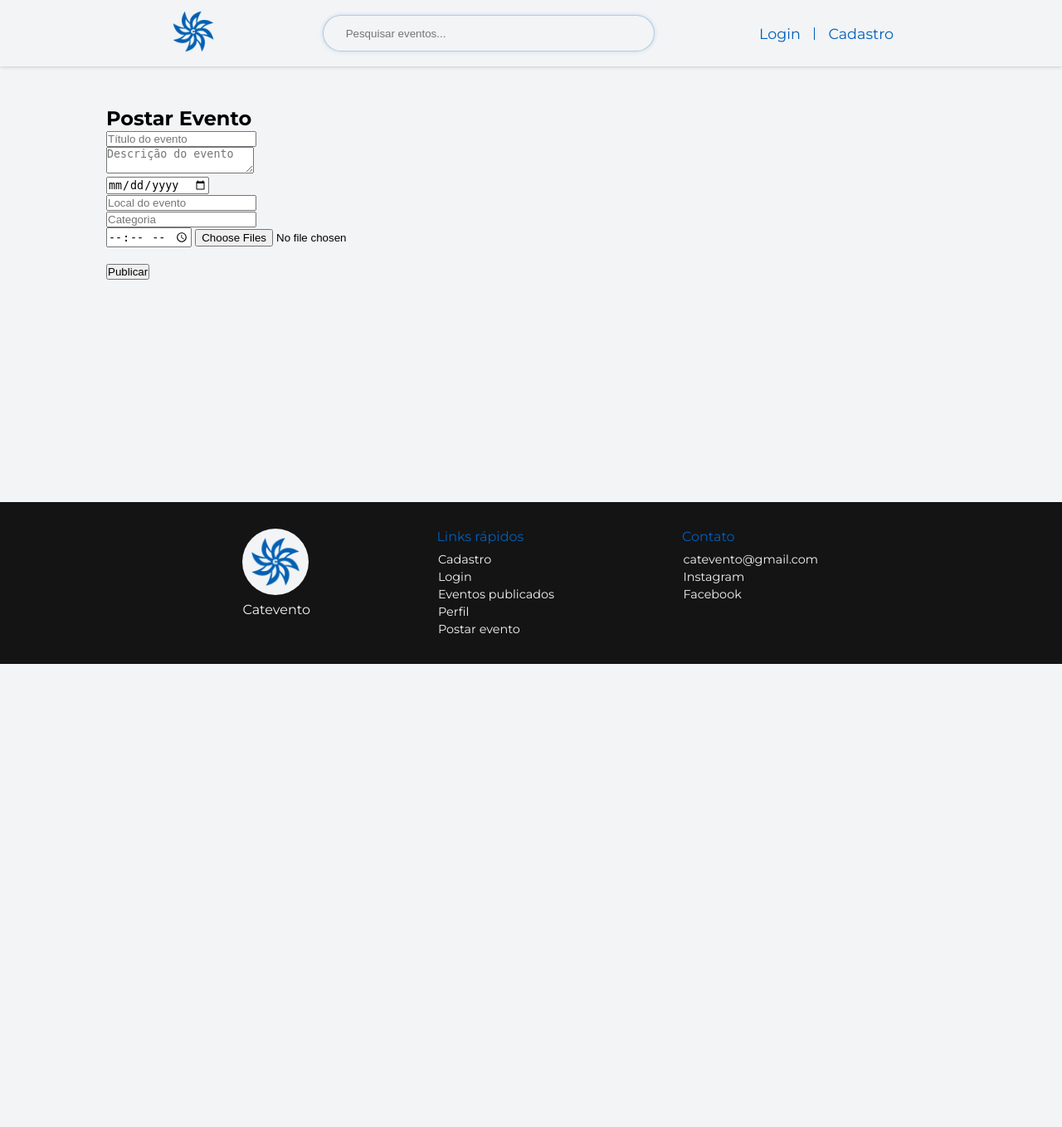
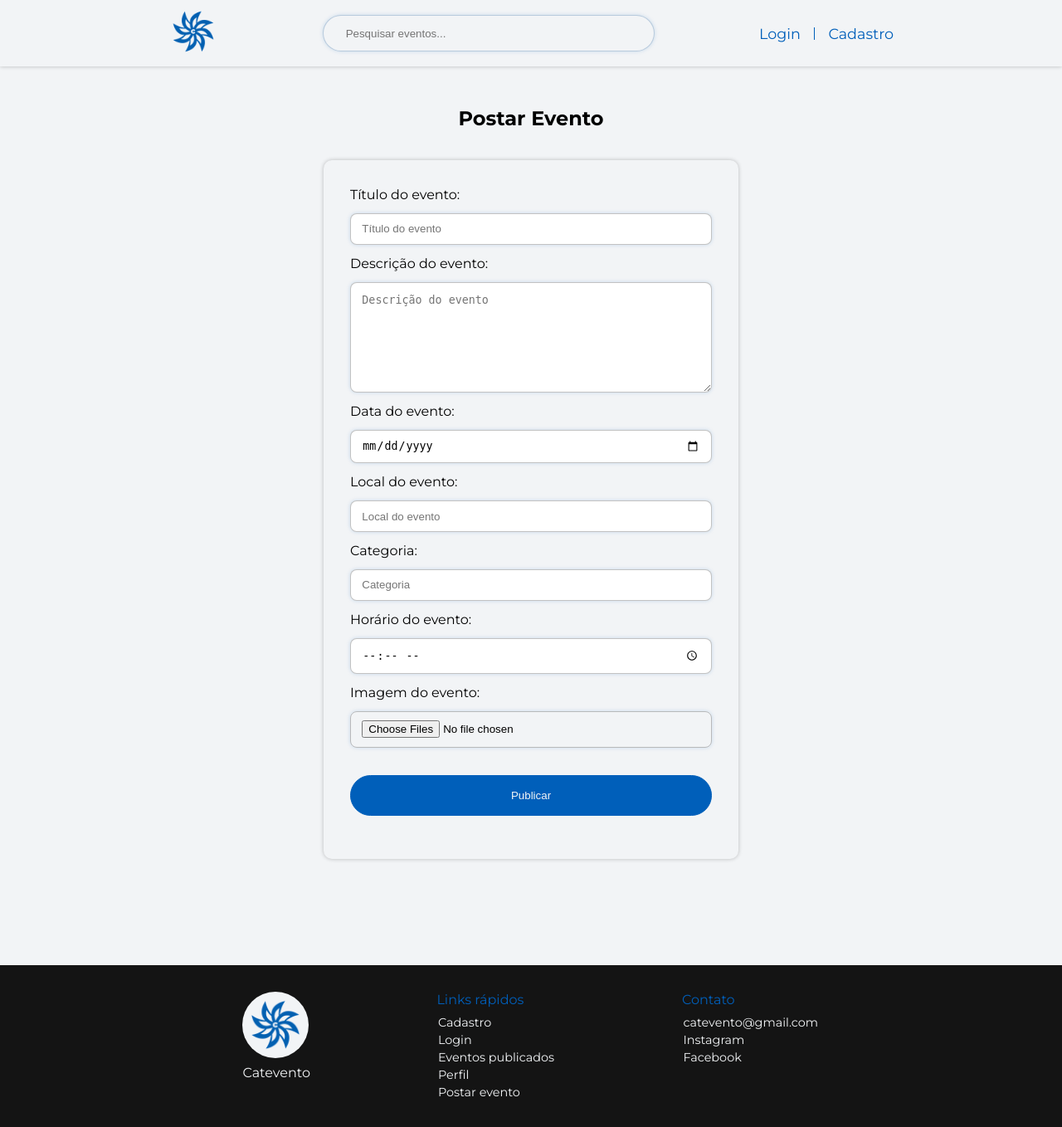
Before and after one commit to victoralsp/projeto-integrado, a PHP site: page /pages/postar-evento.html in a window 1280 px wide. Shown: the whole page at 83% size. Before the commit the page ends 800 px from the top, so only its background shows below. Run offline with PHP 8.4, Linux system fonts and the light colour scheme; some libraries are stand-ins or nearby versions.

Commit message:
formulario finalizado

```diff
--- a/css/perfil.css
+++ b/css/perfil.css
@@ -62,7 +62,7 @@ button, #link-postar-eventos {
     border-radius: 50px;
     background-color: var(--cor-principal);
     color: var(--cor-branca);
-    border: none;
+    border: 1px solid var(--cor-principal);
     cursor: pointer;
     font-size: 1em;
     text-decoration: none;
@@ -89,6 +89,7 @@ button:hover, #link-postar-eventos:hover {
     justify-content: center;
     flex-wrap: wrap;
     gap: 2em;
+    text-align: left;
     transition: 1s;
 }
 
--- a/css/postar-eventos.css
+++ b/css/postar-eventos.css
@@ -1,9 +1,56 @@
 main {
-    padding: 8em;
+    padding: 8em 0;
 }
 
-footer {
-    position: fixed;
-    bottom: 0;
-    width: 100%;
+#postar-eventos h1 {
+    text-align: center;
+    margin: 0 0 1.5em 0;
 }
+
+#form-evento {
+    display: flex;
+    flex-direction: column;
+    justify-content: center;
+    width: 90%;
+    max-width: 500px;
+    margin: 0 auto;
+    gap: .8em;
+    box-shadow: 0 0 5px rgba(0, 0, 0, 0.24);
+    padding: 2em;
+    border-radius: 10px;
+}
+textarea {
+    padding: 1em;
+    height: 10em;
+    border-radius: 8px;
+    border: 1px solid rgba(0, 0, 0, 0.24);
+    outline: none;
+    box-shadow: 0 0 5px #0060ba2d;
+}
+#form-evento input {
+    padding: .8em 1em;
+    border-radius: 8px;
+    border: 1px solid rgba(0, 0, 0, 0.24);
+    box-shadow: 0 0 5px #0060ba2d;
+    outline: none;
+}
+
+textarea:focus,
+#form-evento input:focus {
+    border: 1px solid var(--cor-principal);
+}
+
+#btn-publicar {
+    background-color: var(--cor-principal);
+    padding: 1.2em;
+    cursor: pointer;
+    border: 1px solid var(--cor-principal);
+    border-radius: 50px;
+    color: var(--cor-branca);
+    margin: 1.5em 0;
+    transition: .5s ease;
+}
+
+#btn-publicar:hover {
+    background-color: #003f7a;
+}
--- a/pages/postar-evento.html
+++ b/pages/postar-evento.html
@@ -36,19 +36,35 @@
   </header>
 
   <main>
-    <section>
+    <section id="postar-eventos">
       <h1>Postar Evento</h1>
       <form id="form-evento">
-        <input type="text" id="titulo" placeholder="Título do evento" required /><br>
-        <textarea id="descricao" placeholder="Descrição do evento" required></textarea><br>
-        <input type="date" id="data" required /><br>
-        <input type="text" id="local" placeholder="Local do evento" required /><br>
-        <input type="text" id="categoria" placeholder="Categoria" required /><br>
-        <input type="time" name="" id="horario">
-        <input type="file" id="imagem" accept="image/*" multiple required /><br>
-        <img id="preview" style="display:none;" /><br>
-        <button type="submit">Publicar</button>
+        <label for="titulo">Título do evento:</label>
+        <input type="text" id="titulo" placeholder="Título do evento" required />
+
+        <label for="descricao">Descrição do evento:</label>
+        <textarea id="descricao" placeholder="Descrição do evento" required></textarea>
+
+        <label for="data">Data do evento:</label>
+        <input type="date" id="data" required />
+
+        <label for="local">Local do evento:</label>
+        <input type="text" id="local" placeholder="Local do evento" required />
+
+        <label for="categoria">Categoria:</label>
+        <input type="text" id="categoria" placeholder="Categoria" required />
+
+        <label for="horario">Horário do evento:</label>
+        <input type="time" id="horario" />
+
+        <label for="imagem">Imagem do evento:</label>
+        <input type="file" id="imagem" accept="image/*" multiple required />
+
+        <img id="preview" style="display:none;" />
+
+        <button type="submit" id="btn-publicar">Publicar</button>
       </form>
+
     </section>
   </main>
 
```
